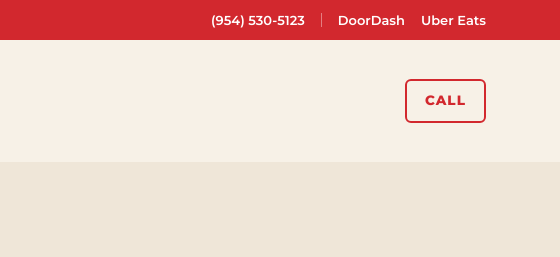
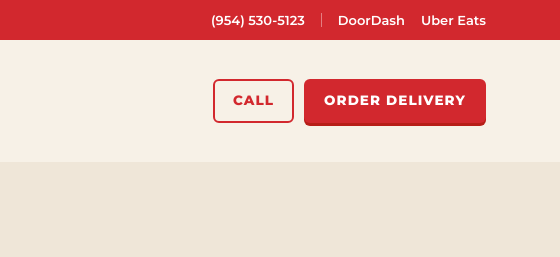
Before and after one commit to samirawad24/cabana28-site, a plain HTML site: page v2/accessibility.html in a window 1280 px wide. Shown: the top 257 px of the page, 720-1280 px from the left. Drawn offline with Linux system fonts and the light colour scheme.

Commit message:
v2 preview: keep Order Delivery header button on desktop, hide it on phones/tablets only
Co-Authored-By: Claude Opus 5.5 <noreply@anthropic.com>
Claude-Session: https://claude.ai/code/session_01Nu9U82eicQBqwCcFYK21xX

```diff
--- a/v2/accessibility.html
+++ b/v2/accessibility.html
@@ -368,7 +368,7 @@
     .nav-l .dd-all::after { display: none; }
     .burger { display: none; width: 46px; height: 46px; border: 2px solid var(--red); background: #fff; border-radius: 6px; cursor: pointer; padding: 0; flex-direction: column; align-items: center; justify-content: center; gap: 5px; }
     .burger span { display: block; width: 20px; height: 2.5px; border-radius: 2px; background: var(--red); }
-    @media (max-width: 960px) { .burger { display: inline-flex; } }
+    @media (max-width: 960px) { .burger { display: inline-flex; } .nav-order { display: none !important; } }
 
     /* ---------- phone menu ---------- */
     body.locked { overflow: hidden; }
@@ -542,6 +542,7 @@
       <a class="brand" href="index.html" aria-label="Cabaña 28 home"><img src="../images/cabana28-logo.svg" alt="Cabaña 28" width="287" height="186"></a>
       <div class="nav nav-r">
         <a class="btn btn-line nav-call" href="tel:+19545305123">Call</a>
+        <a class="btn btn-red nav-order" href="https://food.orders.co/cabaa28/menu?deliveryOption=delivery">Order Delivery</a>
         <button type="button" class="burger" id="burger" aria-expanded="false" aria-controls="drawer" aria-label="Open site menu"><span></span><span></span><span></span></button>
       </div>
     </div>
```
Also changed, not shown: _src/template.html (+2 -1 lines), v2/catering.html (+2 -1 lines), v2/gallery.html (+2 -1 lines), v2/index.html (+2 -1 lines), v2/menu.html (+2 -1 lines), v2/privacy.html (+2 -1 lines), v2/terms.html (+2 -1 lines), v2/visit.html (+2 -1 lines).
